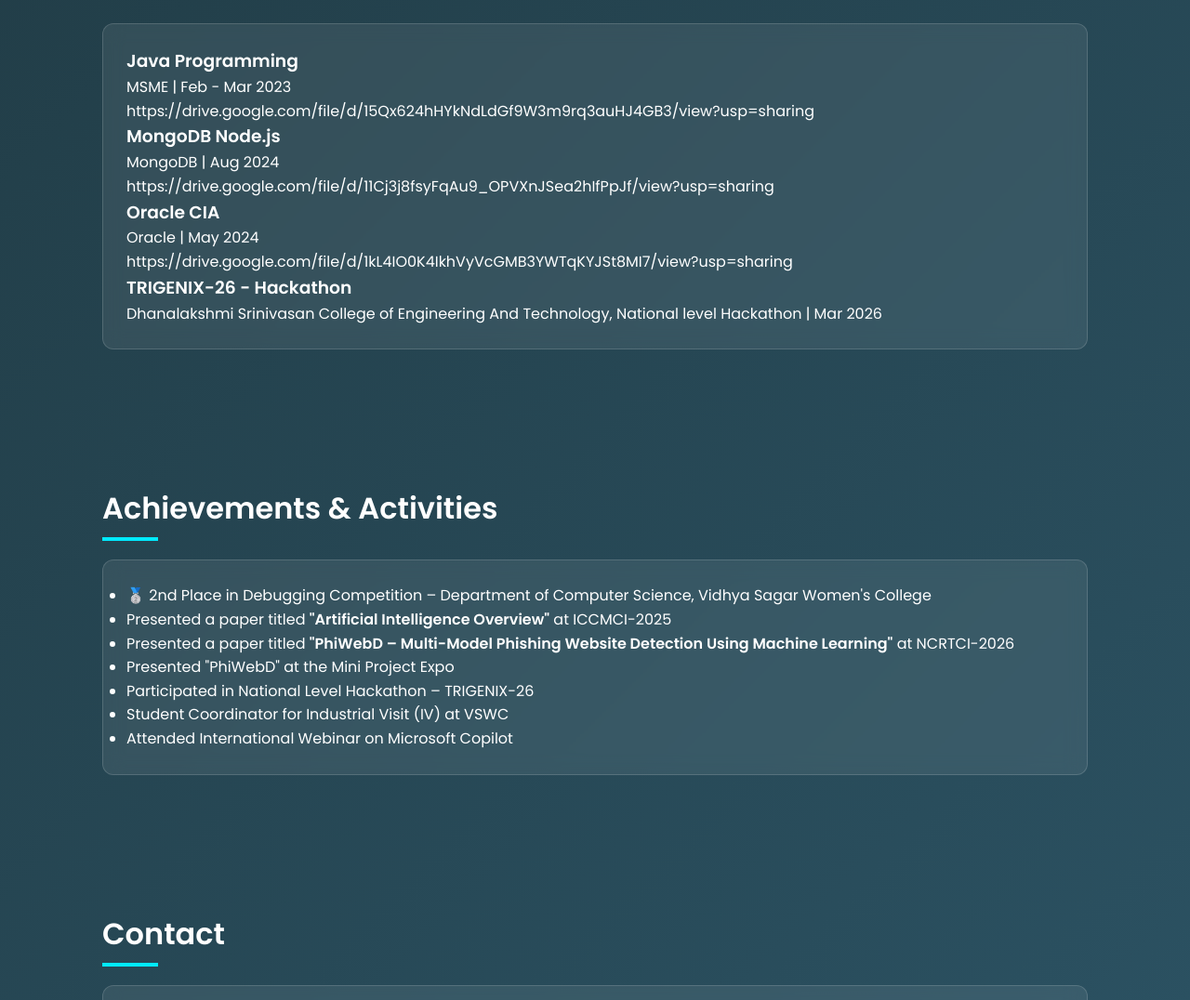
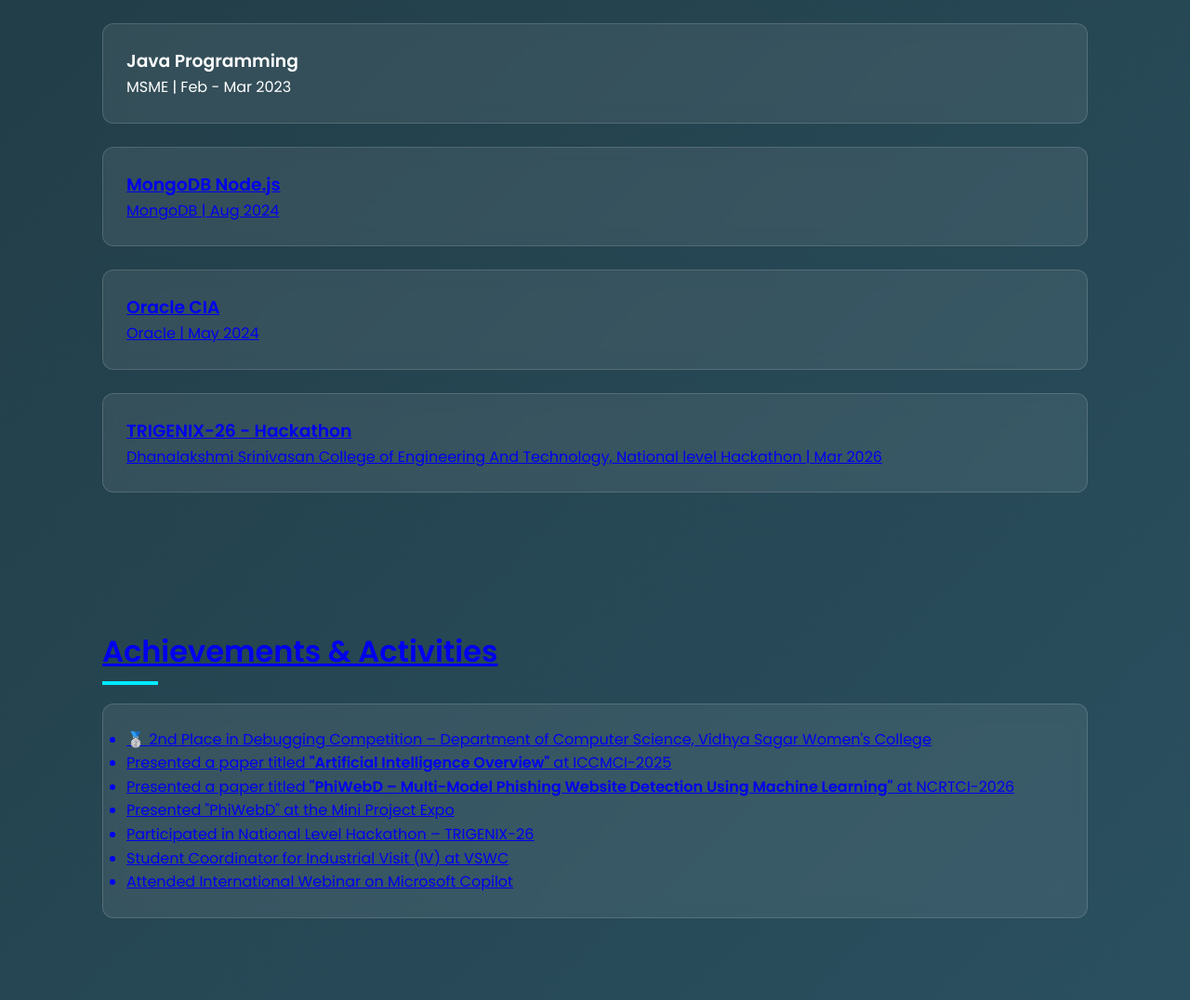
Before and after one commit to vish2412/vish2412.github.io, a plain HTML site: page index.html in a window 1280 px wide. Shown: the part 3782-4858 px from the top of the page at 93% size. Drawn offline with Linux system fonts and the light colour scheme.

Commit message:
Update index.html

```diff
--- a/index.html
+++ b/index.html
@@ -439,13 +439,19 @@ It contains two modules:
 <div class="card">
 <h3>Java Programming</h3>
 <p class="dates">MSME | Feb - Mar 2023</p>
-<p>https://drive.google.com/file/d/15Qx624hHYkNdLdGf9W3m9rq3auHJ4GB3/view?usp=sharing</p>
+<p><a href=https://drive.google.com/file/d/15Qx624hHYkNdLdGf9W3m9rq3auHJ4GB3/view?usp=sharing></p>
+</div>
+<div class="card">
 <h3>MongoDB Node.js</h3>
 <p class="dates">MongoDB | Aug 2024</p>
-<p>https://drive.google.com/file/d/11Cj3j8fsyFqAu9_OPVXnJSea2hIfPpJf/view?usp=sharing</p>
+<p><a href=https://drive.google.com/file/d/11Cj3j8fsyFqAu9_OPVXnJSea2hIfPpJf/view?usp=sharing></p>
+</div>
+<div class="card">
 <h3>Oracle CIA</h3>
 <p class="dates">Oracle | May 2024</p>
-<p>https://drive.google.com/file/d/1kL4IO0K4IkhVyVcGMB3YWTqKYJSt8MI7/view?usp=sharing</p>
+<p><a href=https://drive.google.com/file/d/1kL4IO0K4IkhVyVcGMB3YWTqKYJSt8MI7/view?usp=sharing></p>
+</div>
+<div class="card">
 <h3>TRIGENIX-26 - Hackathon</h3>
 <p class="dates">Dhanalakshmi Srinivasan College of Engineering And Technology, National level Hackathon | Mar 2026</p>
 </div>
```
